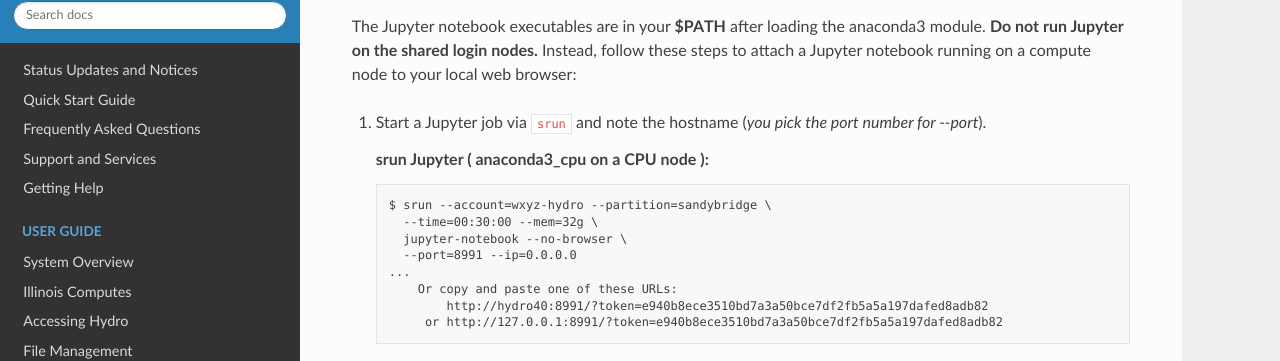
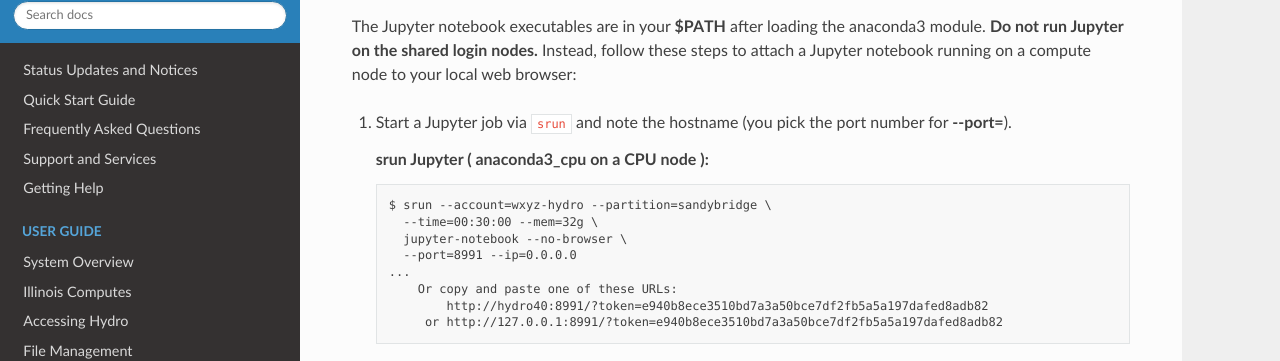
Before and after one commit to ncsa/hydro_documentation, a Sphinx documentation site: the page built from docs/source/user-guide/running-jobs.rst, in a window 1280 px wide and 900 px high, scrolled down 8826 px. Shown: the part 145-506 px from the top of the window. Built offline with Sphinx 7.4.7 and the Read the Docs theme 2.0.0, drawn with Linux system fonts in a browser that asks for light colours.

```diff
--- a/docs/source/user-guide/running-jobs.rst
+++ b/docs/source/user-guide/running-jobs.rst
@@ -483,7 +483,7 @@ The Jupyter notebook executables are in your **$PATH** after loading the anacond
 **Do not run Jupyter on the shared login nodes.**
 Instead, follow these steps to attach a Jupyter notebook running on a compute node to your local web browser:
 
-#. Start a Jupyter job via ``srun`` and note the hostname (*you pick the port number for \--port*).
+#. Start a Jupyter job via ``srun`` and note the hostname (you pick the port number for **\--port=**).
 
    **srun Jupyter ( anaconda3_cpu on a CPU node ):**
 
```
